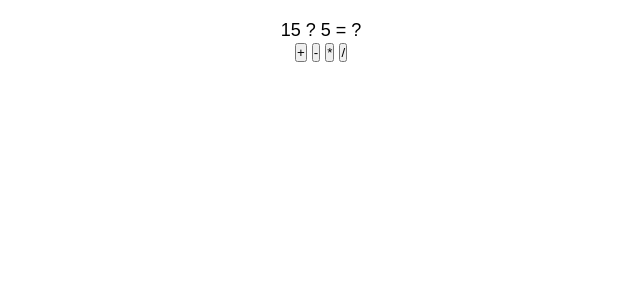
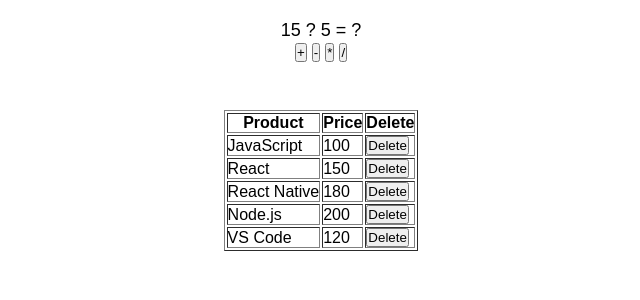
Before and after one commit to JamePut/app1, a React (Create React App) app: page / in a window 1280 px wide. Shown: the top 300 px of the page, without its empty margins (319-959 px from the left). Built offline with nearby package versions, Linux system fonts and the light colour scheme.

Commit message:
create refs-array.js

```diff
--- a/src/App.js
+++ b/src/App.js
@@ -11,7 +11,7 @@
 import {EventData2} from './event-data';
 import {Table} from './event-data';*/
 import RefsFunc from './refs-func';
-
+import RefsArray from './refs-array';
 
 function App() {
   return(
@@ -19,6 +19,8 @@
         <center>
           <RefsFunc/>
           <br/>
+          <RefsArray/>
+          <br/>
         </center>
         </>
   )
--- /dev/null
+++ b/src/refs-array.js
@@ -0,0 +1,50 @@
+import React from 'react'
+
+export default function RefsArray() {
+    const table = React.useRef()
+    const tr = React.useRef([])
+    const data = [
+        ['JavaScript', 100],
+        ['React', 150],
+        ['React Native', 180],
+        ['Node.js', 200],
+        ['VS Code', 120]
+    ]
+
+    const onClickButton = (i) => {
+        //การลบแถวออกจากตาราง จะท าให้ล าดับแถวเปลี่ยนไปจากเดิม
+        //ซึ่งอาจไม่ตรงกับล าดับอ้างอิงของแถวนั้นที่ได้ก าหนดไว้ล่วงหน้า
+        //ดังนั้น เราต้องตรวจสอบล าดับที่แท้จริงอีกครั้ง เพื่อใช้ในการลบ
+        const index = tr.current[i].rowIndex
+        table.current.deleteRow(index)
+    }
+    const onMouseOverRow = (i) => {
+        tr.current[i].style.backgroundColor = 'yellow'
+    }
+    const onMouseOutRow = (i) => {
+        tr.current[i].style.backgroundColor = 'white'
+    }
+    const tableStyles = { margin: 'auto', marginTop: 30 }
+
+    return (
+        <table ref={table} border="1" cellPadding={5} style={tableStyles} >
+            <tr><th>Product</th><th>Price</th><th>Delete</th></tr>
+            {
+            data.map((item, i) => {
+                return (
+                    <tr ref={el => tr.current[i] = el}
+                        onMouseOver={() => onMouseOverRow(i)}
+                        onMouseOut={() => onMouseOutRow(i)}
+                    >
+                        <td>{item[0]}</td>
+                        <td>{item[1]}</td>
+                        <td><button onClick={() => onClickButton(i)}>
+                            Delete</button>
+                        </td>
+                    </tr>
+                )
+            })
+            }
+        </table>
+    )
+}
```
